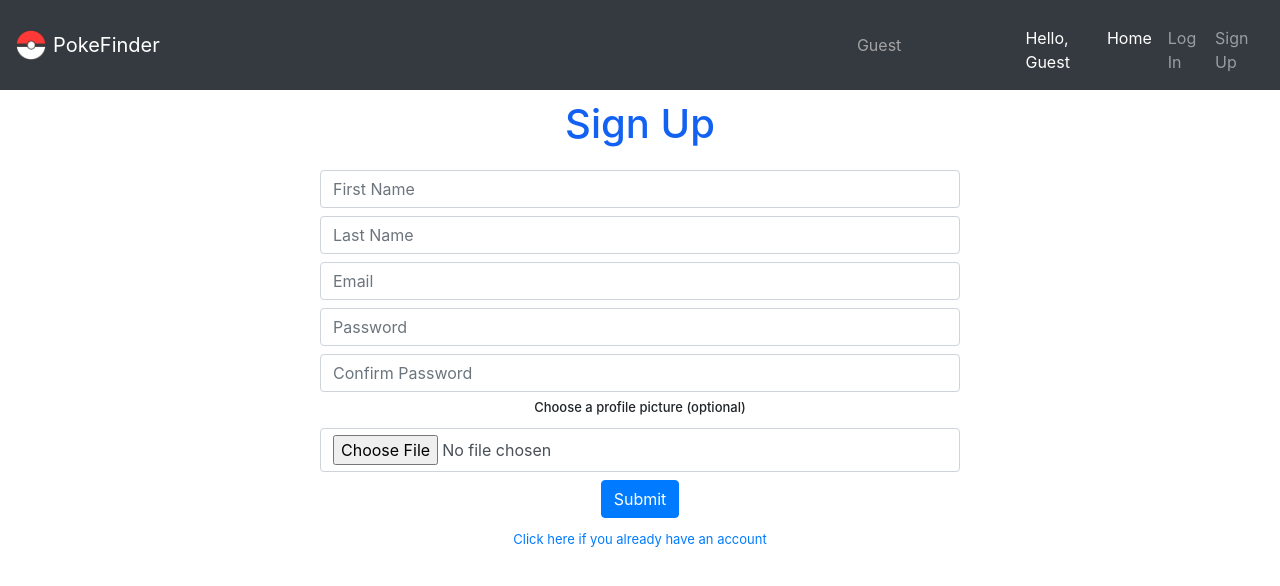
After one commit to sdutton27/pokemon-site, a Flask app: page /signup in a window 1280 px wide. The commit adds this page. Shown: the top 586 px of the page. Run offline with Flask 3, Linux system fonts and the light colour scheme; some libraries are stand-ins or nearby versions.

Commit message:
adding day-2

```diff
--- a/app/forms.py
+++ b/app/forms.py
@@ -1,11 +1,26 @@
 from flask_wtf import FlaskForm
 from wtforms import StringField, PasswordField, SubmitField #import whatever datatypes we need
-from wtforms.validators import DataRequired #import whatever validators that we need
+
+from wtforms import FileField
+from wtforms.validators import DataRequired, EqualTo #import whatever validators that we need
 
 class PokemonForm(FlaskForm):
     # behind the scenes, this converts this into fields for HTML
     # specify the type, create instances of those types
-    # for example:
-        # <Type>(<the-label-that-will-show-up>, validators)
     pokemon_name = StringField('Pokemon Name', validators=[DataRequired()])
     submit = SubmitField('Submit')
+
+class SignUpForm(FlaskForm):
+    first_name = StringField('First Name', validators=[DataRequired()])
+    last_name = StringField('Last Name', validators=[DataRequired()])
+    email = StringField('Email', validators=[DataRequired()])
+    password = PasswordField('Password', validators=[DataRequired()])
+    confirm_password = PasswordField('Confirm Password', validators=[DataRequired(), EqualTo('password')])
+    profile_pic = FileField('Select a Profile Picture')
+
+    submit = SubmitField('Submit')
+
+class LoginForm(FlaskForm):
+    email = StringField('Email', validators=[DataRequired()])
+    password = PasswordField('Password', validators=[DataRequired()])
+    submit = SubmitField('Submit')
--- a/app/routes.py
+++ b/app/routes.py
@@ -5,9 +5,16 @@
 
 from flask import render_template, request, redirect, url_for
 from app import app
-from .forms import PokemonForm # IMPORT ANY FORMS
-from .models import Pokemon
+from .forms import PokemonForm, SignUpForm, LoginForm # IMPORT ANY FORMS
+from .models import Pokemon, User
+from flask_login import login_user, logout_user, login_required, current_user
+from email_validator import validate_email
+from flask_uploads import configure_uploads, IMAGES, UploadSet
+
 import requests # to handle the PokeAPI
+
+images = UploadSet('images', IMAGES)
+configure_uploads(app, images)
 
 def find_poke(pokemon_name):
     url = f'https://pokeapi.co/api/v2/pokemon/{pokemon_name}/'
@@ -32,7 +39,11 @@ def home_page():
     return render_template('index.html')
 
 @app.route('/search', methods=["GET","POST"])
+@login_required # a user cannot use the database without making an account now
 def search_page():
+
+    print(f"Current prof pic: {current_user.profile_pic}")
+
     form = PokemonForm()
     if request.method == 'POST':
         if form.validate():
@@ -58,3 +69,83 @@ def search_page():
             return render_template('search.html', form = form, len = len(properties['abilities']),properties=properties)
 
     return render_template('search.html', form = form)
+
+@app.route('/signup', methods=["GET", "POST"])
+def signup_page():
+    # instantiate the form
+    form = SignUpForm()
+
+    if request.method == 'POST':
+        if form.validate():
+            first_name = form.first_name.data
+            last_name = form.last_name.data
+            email = form.email.data
+            password = form.password.data
+
+            is_new_account = True
+
+            # Make sure the user is not in the db yet
+            try:
+                validation = validate_email(email, check_deliverability=is_new_account)
+                email = validation.email
+            except:
+                #invalid email
+                return render_template('signup.html', invalid_email=email, form = form)
+
+            #ADDED THIS SO THAT USER CAN ONLY INPUT ITEM ONCE INTO THE DB
+            user_already_exists = User.query.filter_by(email=email).first()
+            if not user_already_exists:
+                try:
+                    filename = images.save(form.profile_pic.data)
+                    image_file = url_for('static', filename=filename)
+                    # only add to the db if not already in there
+                    user = User(first_name, last_name, email, password, image_file)
+                except:
+                    # create a user without a profile pic
+                    user = User(first_name, last_name, email, password)
+                user.save_to_db()
+                login_user(user)
+                return redirect(url_for('home_page'))
+            else:
+                # user already has an account
+                # they are trying to remake an account so tell them instead an email exists
+                return render_template('signup.html', used_email=email, form = form)
+
+    # if password does not equal confirm password data:
+    if form.password.data != form.confirm_password.data:
+        print('invalid password')
+        return render_template('signup.html', invalid_password=True, form = form)
+
+    return render_template('signup.html', form = form)
+
+
+@app.route('/login', methods=["GET", "POST"])
+def login_page():
+    form = LoginForm()
+    if form.validate(): # if form is valid
+        email = form.email.data
+        password = form.password.data
+
+        user = User.query.filter_by(email=email).first()
+        if user: # user was found
+                # verify password
+                # looks at the password in the database = the password you sent in the form
+            if user.password == password:
+                    # log in
+                login_user(user) #login the user
+                    # take the user back to the homepage
+                return redirect(url_for('home_page'))
+            else:
+                    # invalid password
+                    print('incorrect username(for security) or password(true)')
+                    return render_template('login.html', incorrect_login=True, form = form)
+        else: # user was not found
+            print('incorrect username(true) or password(just for security)')
+            return render_template('login.html', incorrect_login=True, form = form)
+
+    return render_template('login.html', form = form)
+
+@app.route('/logout')
+def log_me_out():
+    logout_user()
+    return redirect(url_for('login_page'))
--- a/app/static/main.css
+++ b/app/static/main.css
@@ -1,5 +1,76 @@
 .navbar-brand img {
     margin-right:7px;
+}
+
+.nav-items-shown {
+    display: grid;
+    grid-auto-columns: 1fr;
+    grid-auto-rows: 1fr;
+    grid-template-columns: 75% 15% 10%;
+    grid-template-rows: 1fr;
+    gap: auto 10px;
+    grid-template-areas:
+    ".navbar-brand .user-profile-icons .navbar-toggler";
+    width:100%;
+}
+
+.user-link {
+    color: rgb(169, 172, 83);
+}
+
+.user-link:hover {
+    color: rgb(108, 109, 53);
+}
+
+.guest-link {
+    color: rgb(163, 163, 163);
+}
+
+.guest-link:hover {
+    color: rgb(50, 50, 50);
+}
+
+#user-greeting {
+    justify-self: end;
+    align-self:center;
+    position:relative;
+}
+
+#profile-icon {
+    width: 30px;
+    height:30px;
+    justify-self:center;
+}
+
+.profile_img {
+    align-self:center;
+    border-radius: 50%;
+    padding:2px;
+    border: 1px solid black;
+    background-color: white;
+}
+
+.user-profile-icons{
+    display:flex;
+    flex-direction: rows;
+    min-width: 100px;
+    align-self:center;
+    justify-self:right;
+}
+
+.navbar-toggler {
+    justify-self: end;
+    position:fixed;
+    min-width:50px;
+}
+
+.nav-item p {
+    background-color:rgb(41, 41, 41);
+    margin-bottom:0px;
+}
+
+.navbar-collapse {
+    padding-top: 10px;
 }
 
 h1 {
@@ -52,6 +123,11 @@ form {
     display:flex;
 }
 
+#profile-pic-option {
+    margin-top:4px;
+    font-size: 13px;
+}
+
 #submit-btn {
     align-self:center;
     justify-self:center;
@@ -59,6 +135,7 @@ form {
     margin:10px;
     padding:3px;
 }
+
 
 .card-body {
     padding:0;
@@ -78,3 +155,45 @@ form {
 .card {
     border: 2px solid rgb(53, 54, 60);
 }
+
+#login-text {
+    color:rgb(43, 155, 170)
+}
+
+#sign-up-text {
+    color:rgb(19, 97, 243);
+    margin-bottom: 18px;
+}
+
+.form {
+    width: 100%;
+    justify-content:center;
+    align-items:center;
+    display:flex;
+    flex-direction:column;
+}
+
+form {
+    display:flex;
+    flex-direction: column;
+    align-items: center;
+    justify-content: center;
+}
+
+.form-control {
+    margin: 4px;
+}
+
+.form-button {
+    margin: 4px;
+}
+
+.signup-link {
+    font-size: 13px;
+}
+
+.invalid-input {
+    color:red;
+    font-size: 10px;
+    margin:0px;
+}
--- a/app/templates/nav.html
+++ b/app/templates/nav.html
@@ -1,16 +1,49 @@
 <nav class="navbar navbar-expand-lg navbar-dark bg-dark">
+  <div class="nav-items-shown">
     <a class="navbar-brand" href="/"><img src="./static/img/pokeball.png" width="30" height="30" class="d-inline-block align-top" alt=""><span>PokeFinder</span></a>
+    {% if current_user.is_authenticated %}
+      <div class="user-profile-icons">
+        {% if current_user.profile_pic %}
+        <img class= "profile_img" src={{current_user.profile_pic}} id="profile_icon" width="30px" height="30px">
+        {% endif %}
+      <a class="user-link nav-link active" id="user-greeting" href="#">{{current_user.first_name.title()}}</a>
+    </div>
+    {% else %}
+      <a class="guest-link nav-link active" id="user-greeting" href="#">Guest</a>
+    {% endif%}
     <button class="navbar-toggler" type="button" data-bs-toggle="collapse" data-bs-target="#navbarNav" aria-controls="navbarNav" aria-expanded="false" aria-label="Toggle navigation">
       <span class="navbar-toggler-icon"></span>
     </button>
+  </div>
     <div class="collapse navbar-collapse" id="navbarNav">
       <ul class="navbar-nav">
+        {% if current_user.is_authenticated %}
+          <li class="nav-item">
+            <p class="nav-link">Hello, {{ current_user.first_name.title() }}</p>
+          </li>
           <li class="nav-item">
             <a class="nav-link active" href="/">Home <span class="sr-only">(current)</span></a>
           </li>
           <li class="nav-item">
             <a class="nav-link" href="/search">Search</a>
           </li>
+          <li class="nav-item">
+            <a class="nav-link" href="/logout">Log Out</a>
+          </li>
+        {% else %}
+          <li class="nav-item">
+            <a class="nav-link active">Hello, Guest</a>
+          </li>
+          <li class="nav-item">
+            <a class="nav-link active" href="/">Home <span class="sr-only">(current)</span></a>
+          </li>
+          <li class="nav-item">
+            <a class="nav-link" href="/login">Log In</a>
+          </li>
+          <li class="nav-item">
+            <a class="nav-link" href="/signup">Sign Up</a>
+          </li>
+        {% endif %}
       </ul>
     </div>
   </nav>
--- /dev/null
+++ b/app/templates/signup.html
@@ -0,0 +1,27 @@
+{% extends 'base.html' %}
+
+{% block content %}
+<h1 id="sign-up-text">Sign Up</h1>
+<div class="form">
+    {% if invalid_email %}
+    <p class="invalid-input">"{{invalid_email}}" is not a valid email</p>
+    {% elif invalid_password %}
+    <p class="invalid-input">Your passwords did not match. Try again.</p>
+    {% elif used_email %}
+    <p class="invalid-input">We already have an account attached to that email. Try a different email, or log in.</p>
+    {% endif %}
+<form method="POST" enctype = multipart/form-data>
+    {{ form.hidden_tag() }}
+
+    {{form.first_name(class='form-control', placeholder='First Name')}}
+    {{form.last_name(class='form-control', placeholder='Last Name')}}
+    {{form.email(class='form-control', placeholder='Email')}}
+    {{form.password(class='form-control', placeholder='Password')}}
+    {{form.confirm_password(class='form-control', placeholder='Confirm Password')}}
+    <h5 id="profile-pic-option">Choose a profile picture (optional)</h5>
+    {{form.profile_pic(class='form-control-file form-control', placeholder='Choose a Profile Pic')}}
+    {{form.submit(class='form-button btn btn-primary')}}
+</form>
+<a class="signup-link nav-link active" href="/login">Click here if you already have an account</a>
+</div>
+{% endblock %}
--- a/config.py
+++ b/config.py
@@ -6,3 +6,4 @@ class Config():
     SECRET_KEY = os.environ.get('SECRET_KEY') # make sure we have named this in .env
     SQLALCHEMY_DATABASE_URI = os.environ.get('DATABASE_URL') # make sure we have gotten the URL in .env
     SQLALCHEMY_TRACK_MODIFICATIONS = False
+    UPLOADED_IMAGES_DEST = 'app/static/'
```
Also changed, not shown: app/__init__.py (+10 -1 lines), app/models.py (+27 -0 lines), app/templates/index.html (+6 -2 lines), app/templates/login.html (added, +19 -0 lines), create_flask_project_with_form.txt (+9 -0 lines), how-to-create-user-functionality.txt (+10 -0 lines), requirements.txt (+44 -1 lines), app/static/mike-wazowski_7.png (added), app/static/pokemon-trainer_2.png (added). Lines whose indentation alone changed are shown as unchanged.
